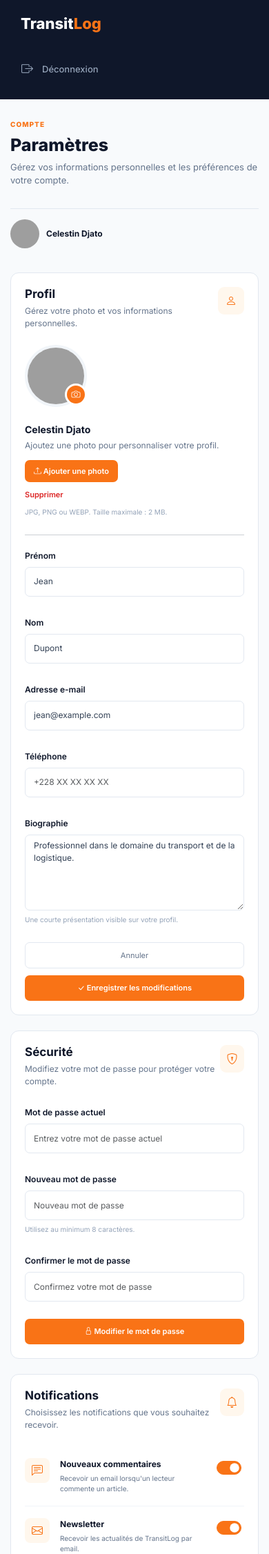
After one commit to elpadrino94/transit-log, a Django app: page /dashboard/user/settings/ in a window 390 px wide. The commit adds this page. Shown: the top 2253 px of the page at 69% size. Run offline with Django 5.2, Linux system fonts and the light colour scheme; a user stored in the database is signed in; grey boxes are pictures that could not be loaded.

Commit message:
Ajout de la fonctionnalité de gestion des utilisateurs avec création du modèle de profil, ajout de la vue et du template pour les paramètres utilisateur, ainsi que des modifications dans les fichiers de configuration et de style.

```diff
--- a/dashboard/templates/dash/dashboard.html
+++ b/dashboard/templates/dash/dashboard.html
@@ -2,7 +2,7 @@
 {% load static %}
 
 {% block title %}
-
+  Home
 {% endblock %}
 
 {% block content %}
@@ -219,7 +219,7 @@
       </div>
 
       <!-- QUICK ACTION -->
-      <!--                      <div class="col-xl-2">
+      <!--                        <div class="col-xl-2">
         <div class="content-card">
           <h3 class="section-title mb-4">Actions rapides</h3>
 
@@ -233,7 +233,7 @@
 
           <button class="quick-btn">Newsletter</button>
         </div>
-      </div>                      -->
+      </div>                        -->
 
       <!-- COMMENTS -->
       <div class="col-xl-3">
--- /dev/null
+++ b/dashboard/templates/settings/user_settings.html
@@ -0,0 +1,433 @@
+{% load static %}
+<!DOCTYPE html>
+<html lang="fr">
+  <head>
+    <meta charset="UTF-8" />
+    <meta name="viewport" content="width=device-width, initial-scale=1.0" />
+
+    <title>Paramètres - TransitLog</title>
+
+    <!-- Bootstrap -->
+    <link href="https://cdn.jsdelivr.net/npm/bootstrap@5.3.3/dist/css/bootstrap.min.css" rel="stylesheet" />
+
+    <!-- Bootstrap Icons -->
+    <link rel="stylesheet" href="https://cdn.jsdelivr.net/npm/bootstrap-icons@1.11.3/font/bootstrap-icons.min.css" />
+
+    <!-- Google Font -->
+    <link href="https://fonts.googleapis.com/css2?family=Inter:wght@400;500;600;700;800&display=swap" rel="stylesheet" />
+
+    <link rel="stylesheet" href="{% static 'css/dash/settings.css' %}" />
+  </head>
+
+  <body>
+    <!--      =========================================================
+     PAGE
+=========================================================      -->
+
+    <div class="settings-page">
+      <div class="container-fluid">
+        <div class="row">
+          <!--      =================================================
+                 SIDEBAR
+            ==================================================      -->
+
+          <aside class="col-lg-3 col-xl-2 settings-sidebar">
+            <!-- Logo -->
+            <div class="sidebar-logo">
+              <a href="{% url 'home' %}">Transit<span>Log</span></a>
+            </div>
+
+            <!-- Navigation -->
+            <!--  <nav class="settings-nav">
+              <a href="#" class="nav-item">
+                <i class="bi bi-grid-1x2"></i>
+
+                <span>Tableau de bord</span>
+              </a>
+
+              <a href="#" class="nav-item">
+                <i class="bi bi-file-earmark-text"></i>
+
+                <span>Articles</span>
+              </a>
+
+              <a href="#" class="nav-item">
+                <i class="bi bi-tags"></i>
+
+                <span>Catégories</span>
+              </a>
+
+              <a href="#" class="nav-item">
+                <i class="bi bi-chat-left-text"></i>
+
+                <span>Commentaires</span>
+              </a>
+
+              <a href="#" class="nav-item">
+                <i class="bi bi-images"></i>
+
+                <span>Médias</span>
+              </a>
+
+              <a href="#" class="nav-item">
+                <i class="bi bi-people"></i>
+
+                <span>Utilisateurs</span>
+              </a>
+
+              <a href="#" class="nav-item active">
+                <i class="bi bi-gear"></i>
+
+                <span>Paramètres</span>
+              </a>
+            </nav>  -->
+
+            <!-- Bottom -->
+            <div class="sidebar-bottom">
+              <a href="#" class="nav-item logout">
+                <i class="bi bi-box-arrow-right"></i>
+
+                <span>Déconnexion</span>
+              </a>
+            </div>
+          </aside>
+
+          <!--      =================================================
+                 MAIN CONTENT
+            ==================================================      -->
+
+          <main class="col-lg-9 col-xl-10 settings-content">
+            <!-- HEADER -->
+            <div class="settings-header">
+              <div>
+                <span class="page-label">COMPTE</span>
+
+                <h1>Paramètres</h1>
+
+                <p>Gérez vos informations personnelles et les préférences de votre compte.</p>
+              </div>
+
+              <!-- User -->
+              <div class="header-user">
+                <div class="header-avatar">
+                  <img src="{{ user.avatar.url }}" alt="Photo de profil" />
+                </div>
+
+                <div>
+                  <strong>{{ user.full_name|title }}</strong>
+
+                  <!-- <small>Administrateur</small> -->
+                </div>
+              </div>
+            </div>
+
+            <!--      =================================================
+                     PROFIL
+                ==================================================      -->
+
+            <section class="settings-card">
+              <div class="card-heading">
+                <div>
+                  <h2>Profil</h2>
+
+                  <p>Gérez votre photo et vos informations personnelles.</p>
+                </div>
+
+                <div class="heading-icon">
+                  <i class="bi bi-person"></i>
+                </div>
+              </div>
+
+              <!-- PHOTO -->
+              <div class="profile-photo-section">
+                <div class="profile-photo">
+                  <img src="{{ user.avatar.url }}" alt="Photo de profil" />
+
+                  <button type="button" class="photo-edit-button" title="Modifier la photo"><i class="bi bi-camera"></i></button>
+                </div>
+
+                <div class="photo-info">
+                  <h5>{{ user.full_name|title }}</h5>
+
+                  <p>Ajoutez une photo pour personnaliser votre profil.</p>
+
+                  <div class="photo-actions">
+                    <label for="profilePhoto" class="btn-upload">
+                      <i class="bi bi-upload"></i>
+
+                      Ajouter une photo
+                    </label>
+
+                    <input type="file" id="profilePhoto" accept="image/*" hidden />
+
+                    <button type="button" class="btn-remove-photo">Supprimer</button>
+                  </div>
+
+                  <small>JPG, PNG ou WEBP. Taille maximale : 2 MB.</small>
+                </div>
+              </div>
+
+              <hr />
+
+              <!-- INFORMATIONS -->
+              <form>
+                <div class="row g-4">
+                  <!-- Nom -->
+                  <div class="col-md-6">
+                    <label for="firstName" class="form-label">Prénom</label>
+
+                    <input type="text" id="firstName" class="form-control" value="Jean" />
+                  </div>
+
+                  <!-- Nom -->
+                  <div class="col-md-6">
+                    <label for="lastName" class="form-label">Nom</label>
+
+                    <input type="text" id="lastName" class="form-control" value="Dupont" />
+                  </div>
+
+                  <!-- Email -->
+                  <div class="col-md-6">
+                    <label for="email" class="form-label">Adresse e-mail</label>
+
+                    <input type="email" id="email" class="form-control" value="jean@example.com" />
+                  </div>
+
+                  <!-- Téléphone -->
+                  <div class="col-md-6">
+                    <label for="phone" class="form-label">Téléphone</label>
+
+                    <input type="tel" id="phone" class="form-control" placeholder="+228 XX XX XX XX" />
+                  </div>
+
+                  <!-- Bio -->
+                  <div class="col-12">
+                    <label for="bio" class="form-label">Biographie</label>
+
+                    <textarea id="bio" class="form-control" rows="4" placeholder="Présentez-vous en quelques mots...">Professionnel dans le domaine du transport et de la logistique.</textarea>
+
+                    <small class="form-help">Une courte présentation visible sur votre profil.</small>
+                  </div>
+                </div>
+
+                <div class="form-actions">
+                  <button type="button" class="btn-cancel">Annuler</button>
+
+                  <button type="submit" class="btn-save">
+                    <i class="bi bi-check-lg"></i>
+
+                    Enregistrer les modifications
+                  </button>
+                </div>
+              </form>
+            </section>
+
+            <!--      =================================================
+                     MOT DE PASSE
+                ==================================================      -->
+
+            <section class="settings-card">
+              <div class="card-heading">
+                <div>
+                  <h2>Sécurité</h2>
+
+                  <p>Modifiez votre mot de passe pour protéger votre compte.</p>
+                </div>
+
+                <div class="heading-icon">
+                  <i class="bi bi-shield-lock"></i>
+                </div>
+              </div>
+
+              <form>
+                <div class="row g-4">
+                  <!-- Ancien mot de passe -->
+                  <div class="col-12">
+                    <label for="currentPassword" class="form-label">Mot de passe actuel</label>
+
+                    <input type="password" id="currentPassword" class="form-control" placeholder="Entrez votre mot de passe actuel" />
+                  </div>
+
+                  <!-- Nouveau -->
+                  <div class="col-md-6">
+                    <label for="newPassword" class="form-label">Nouveau mot de passe</label>
+
+                    <input type="password" id="newPassword" class="form-control" placeholder="Nouveau mot de passe" />
+
+                    <small class="form-help">Utilisez au minimum 8 caractères.</small>
+                  </div>
+
+                  <!-- Confirmation -->
+                  <div class="col-md-6">
+                    <label for="confirmPassword" class="form-label">Confirmer le mot de passe</label>
+
+                    <input type="password" id="confirmPassword" class="form-control" placeholder="Confirmez votre mot de passe" />
+                  </div>
+                </div>
+
+                <div class="form-actions">
+                  <button type="submit" class="btn-save">
+                    <i class="bi bi-lock"></i>
+
+                    Modifier le mot de passe
+                  </button>
+                </div>
+              </form>
+            </section>
+
+            <!--      =================================================
+                     NOTIFICATIONS
+                ==================================================      -->
+
+            <section class="settings-card">
+              <div class="card-heading">
+                <div>
+                  <h2>Notifications</h2>
+
+                  <p>Choisissez les notifications que vous souhaitez recevoir.</p>
+                </div>
+
+                <div class="heading-icon">
+                  <i class="bi bi-bell"></i>
+                </div>
+              </div>
+
+              <!-- Notification -->
+              <div class="notification-option">
+                <div class="notification-icon">
+                  <i class="bi bi-chat-left-text"></i>
+                </div>
+
+                <div class="notification-text">
+                  <strong>Nouveaux commentaires</strong>
+
+                  <span>Recevoir un email lorsqu'un lecteur commente un article.</span>
+                </div>
+
+                <div class="form-check form-switch">
+                  <input class="form-check-input" type="checkbox" checked />
+                </div>
+              </div>
+
+              <!-- Notification -->
+              <div class="notification-option">
+                <div class="notification-icon">
+                  <i class="bi bi-envelope"></i>
+                </div>
+
+                <div class="notification-text">
+                  <strong>Newsletter</strong>
+
+                  <span>Recevoir les actualités de TransitLog par email.</span>
+                </div>
+
+                <div class="form-check form-switch">
+                  <input class="form-check-input" type="checkbox" checked />
+                </div>
+              </div>
+
+              <!-- Notification -->
+              <div class="notification-option">
+                <div class="notification-icon">
+                  <i class="bi bi-megaphone"></i>
+                </div>
+
+                <div class="notification-text">
+                  <strong>Actualités importantes</strong>
+
+                  <span>Recevoir les informations importantes concernant votre compte.</span>
+                </div>
+
+                <div class="form-check form-switch">
+                  <input class="form-check-input" type="checkbox" checked />
+                </div>
+              </div>
+            </section>
+
+            <!--      =================================================
+                     PREFERENCES
+                ==================================================      -->
+
+            <section class="settings-card">
+              <div class="card-heading">
+                <div>
+                  <h2>Préférences</h2>
+
+                  <p>Configurez vos préférences générales.</p>
+                </div>
+
+                <div class="heading-icon">
+                  <i class="bi bi-sliders"></i>
+                </div>
+              </div>
+
+              <div class="row g-4">
+                <!-- Langue -->
+                <div class="col-md-6">
+                  <label class="form-label">Langue</label>
+
+                  <select class="form-select">
+                    <option selected>Français</option>
+
+                    <option>English</option>
+                  </select>
+                </div>
+
+                <!-- Fuseau -->
+                <div class="col-md-6">
+                  <label class="form-label">Fuseau horaire</label>
+
+                  <select class="form-select">
+                    <option selected>Africa/Lome (GMT+0)</option>
+
+                    <option>Europe/Paris (GMT+1)</option>
+                  </select>
+                </div>
+              </div>
+
+              <div class="form-actions">
+                <button type="submit" class="btn-save">
+                  <i class="bi bi-check-lg"></i>
+
+                  Enregistrer
+                </button>
+              </div>
+            </section>
+
+            <!--      =================================================
+                     ZONE DANGEREUSE
+                ==================================================      -->
+
+            <section class="danger-card">
+              <div class="danger-icon">
+                <i class="bi bi-exclamation-triangle"></i>
+              </div>
+
+              <div class="danger-content">
+                <h2>Zone dangereuse</h2>
+
+                <p>La suppression de votre compte est définitive. Toutes vos données associées pourront être supprimées.</p>
+              </div>
+
+              <button type="button" class="btn-delete-account">Supprimer mon compte</button>
+            </section>
+
+            <!--      =================================================
+                     FOOTER
+                ==================================================      -->
+
+            <footer class="settings-footer">
+              <span>© 2026 TransitLog. Tous droits réservés.</span>
+
+              <div>
+                <a href="#">Politique de confidentialité</a>
+
+                <a href="#">Conditions d'utilisation</a>
+              </div>
+            </footer>
+          </main>
+        </div>
+      </div>
+    </div>
+  </body>
+</html>
--- a/dashboard/urls.py
+++ b/dashboard/urls.py
@@ -1,6 +1,6 @@
 from django.urls import path
 
-from dashboard.views import AddCategoryView, AddPostView, CategoryDeleteView, CategoryUpdateView, CommentListView, DashboardView, ListCategoriesView, PostsListView, PostUpdateView, PostDeleteView, SettingView
+from dashboard.views import AddCategoryView, AddPostView, CategoryDeleteView, CategoryUpdateView, CommentListView, DashboardView, ListCategoriesView, PostsListView, PostUpdateView, PostDeleteView, SettingView, SettingsUserView
 
 
 
@@ -15,5 +15,6 @@ urlpatterns = [
     path('post/<str:slug>/update/', PostUpdateView.as_view(), name='update-post'),
     path('post/<str:slug>/delete/', PostDeleteView.as_view(), name='delete-post'),
     path('settings/', SettingView.as_view(), name='settings'),
+    path('user/settings/', SettingsUserView.as_view(), name='user-settings'),
     path('comment-list/', CommentListView.as_view(), name='comment-list'),
 ]
--- a/dashboard/views.py
+++ b/dashboard/views.py
@@ -157,6 +157,10 @@ class SettingView(AdminRequiredMixin, TemplateView):
     template_name = 'settings/settings.html'
 
 
+class SettingsUserView(LoginRequiredMixin, TemplateView):
+    template_name = 'settings/user_settings.html'
+
+
 # ============================
 # POSTS LIST VIEW
 # ============================
--- a/templates/dash_base.html
+++ b/templates/dash_base.html
@@ -5,7 +5,11 @@
     <meta charset="UTF-8" />
     <meta name="viewport" content="width=device-width, initial-scale=1.0" />
 
-    <title>Dashboard - TransitLog</title>
+    <title>
+      Dashboard -{% block title %}
+
+      {% endblock %}
+    </title>
 
     <!-- Bootstrap 5 -->
     <link href="https://cdn.jsdelivr.net/npm/bootstrap@5.3.3/dist/css/bootstrap.min.css" rel="stylesheet" />
```
Also changed, not shown: account/models.py (+8 -0 lines), dashboard/templates/settings/settings.html (+17 -28 lines), db.sqlite3, static/css/dash/comments.css (added).
